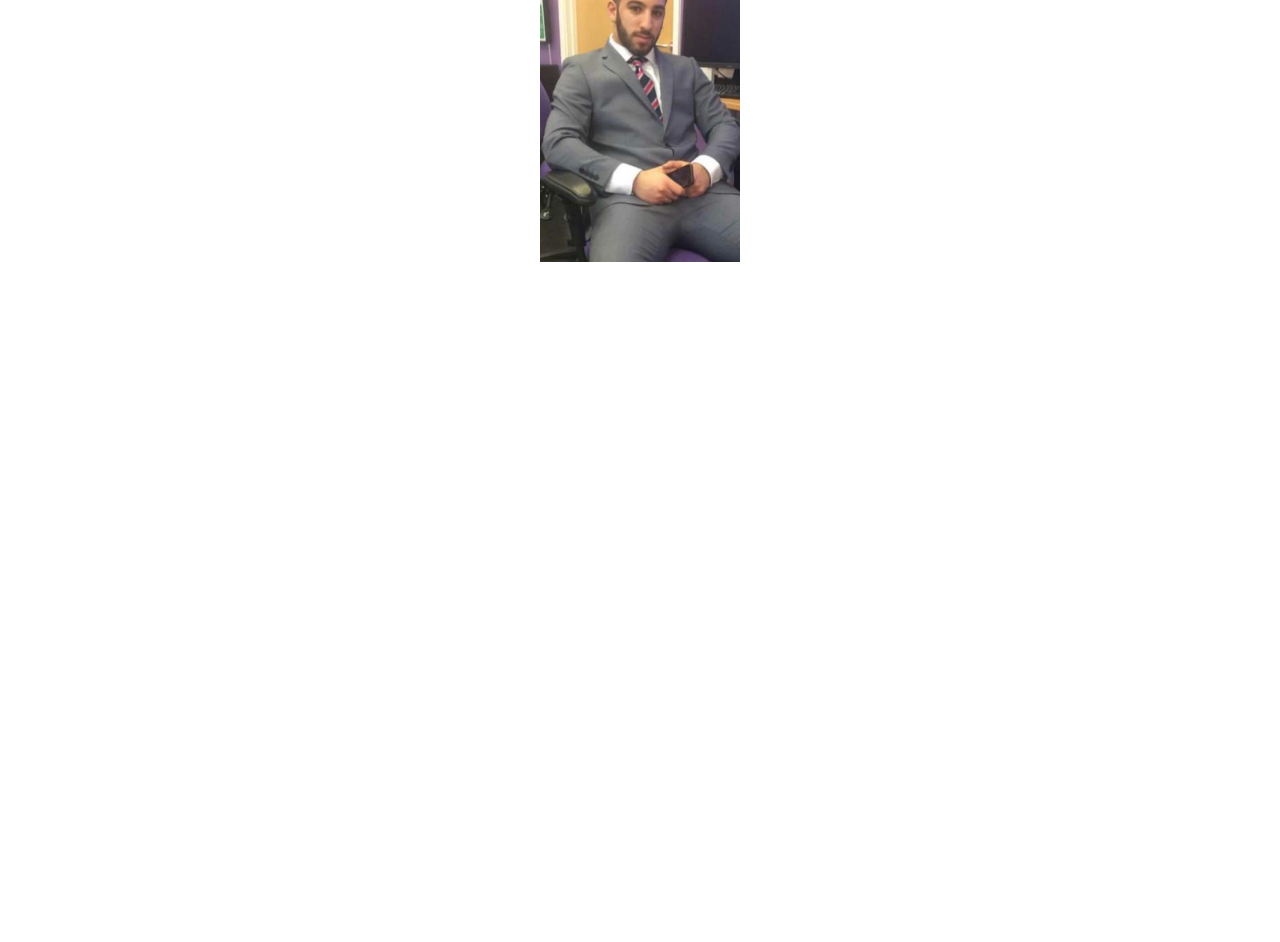
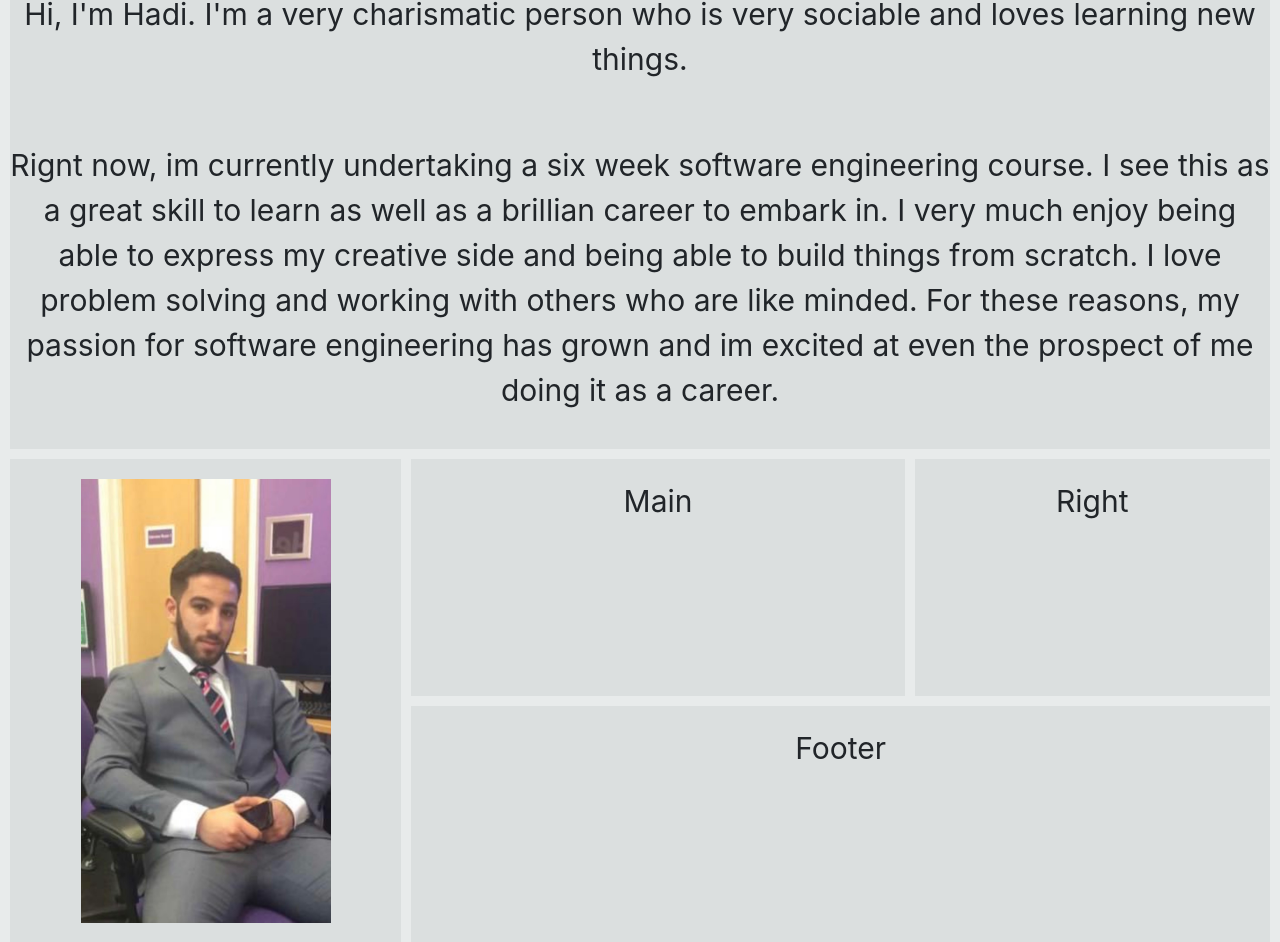
Before and after one commit to hadil911/Hadi-Lounici, a plain HTML site: page index.html in a window 1280 px wide. Shown: the part 514-1456 px from the top of the page. Before the commit the page ends 800 px from the top, so only its background shows below. Drawn offline with nearby package versions, Linux system fonts and the light colour scheme; a script that the page names is missing.

Commit message:
Grid added, more text filled

```diff
--- a/index.html
+++ b/index.html
@@ -11,6 +11,7 @@
     <script src= "menu.js"></script>
     <!--CSS-->
     <link rel="stylesheet" type="text/css" href="style.css">
+    <script src="https://kit.fontawesome.com/ad78cf1559.js" crossorigin="anonymous"></script>
 
     <title>Hadi Lounici</title>
   </head>
@@ -36,7 +37,7 @@
   <div class="collapse navbar-collapse" id="navbarNav">
     <ul class="navbar-nav">
       <li class="nav-item active">
-        <a class="nav-link" href="index.html">Hadi Lounici <span class="sr-only">(current)</span></a>
+        <a class="nav-link" href="index.html">About Me <span class="sr-only">(current)</span></a>
       </li>
       <li class="nav-item">
         <a class="nav-link" href="page2.html">My Experiences</a>
@@ -49,7 +50,38 @@
   </div>
 </nav>
 </div>
+
+
+<!--temp remove if not good.-->
+
+
+<div class="grid-container">
+  <div class="item1">
+
+<!--home page(info/summary about me)-->
+    <h1>A little about me</h1>
+<p>Hi, I'm Hadi. I'm a very charismatic person who is very sociable and loves learning new things. </p>
+<br>
+<p>Rignt now, im currently undertaking a six week software engineering course. I see this as a great skill to learn as well as
+a brillian career to embark in. I very much enjoy being able to express my creative side and being able to build things from scratch.
+I love problem solving and working with others who are like minded. For these reasons, my passion for software engineering has grown and
+im excited at even the prospect of me doing it as a career.</p>
+  </div>
+  <div class="item2">
+      <!--image-->
 <img class="suit-pic" src="img/hadi-suit.jpg" alt="suit-pic">
+  </div>
+
+  <div class="item3">Main</div>
+  <div class="item4">Right</div>
+  <div class="item5">Footer</div>
+</div>
+
+
+<i class="fab fa-twitter"></i>
+
+
+
     <!-- Optional JavaScript -->
     <!-- jQuery first, then Popper.js, then Bootstrap JS -->
     <script src="https://code.jquery.com/jquery-3.4.1.slim.min.js" integrity="sha384-J6qa4849blE2+poT4WnyKhv5vZF5SrPo0iEjwBvKU7imGFAV0wwj1yYfoRSJoZ+n" crossorigin="anonymous"></script>
--- a/style.css
+++ b/style.css
@@ -1,5 +1,7 @@
 body {
     text-align: center;
+    background-color: rgb(232, 235, 235);
+
 }
 .lines {
     font-family: monospace;
@@ -12,7 +14,34 @@ body {
 }
 .suit-pic {
 
-    width: 200px;
+    width: 250px;
+    position: relative;
+  height: 200;
+  size: inherit;
 
 
 }
+
+.item1 { grid-area: header; }
+.item2 { grid-area: menu; }
+.item3 { grid-area: main; }
+.item4 { grid-area: right; }
+.item5 { grid-area: footer; }
+
+.grid-container {
+  display: grid;
+  grid-template-areas:
+    'header header header header header header'
+    'menu main main main right right'
+    'menu footer footer footer footer footer';
+  grid-gap: 10px;
+  background-color: rgb(232, 235, 235);
+  padding: 10px;
+}
+
+.grid-container > div {
+  background-color: rgb(219, 223, 223);
+  text-align: center;
+  padding: 20px 0;
+  font-size: 30px;
+}
```
Also changed, not shown: page2.html (+1 -1 lines), page3.html (+2 -2 lines).
